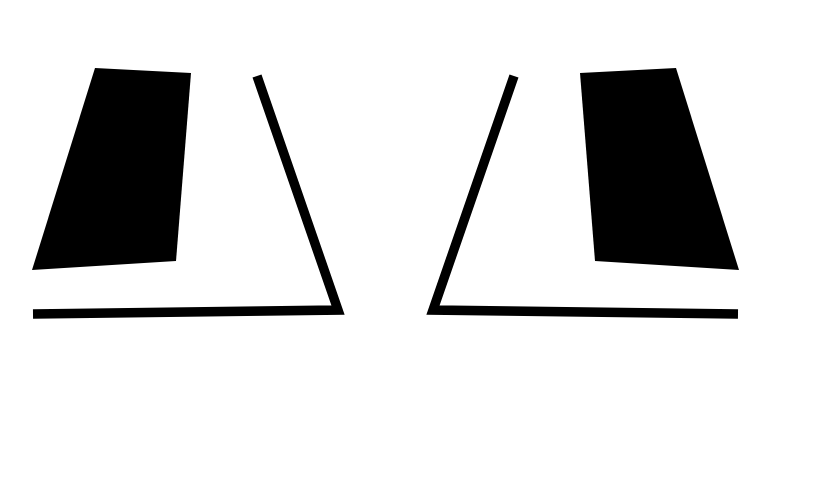
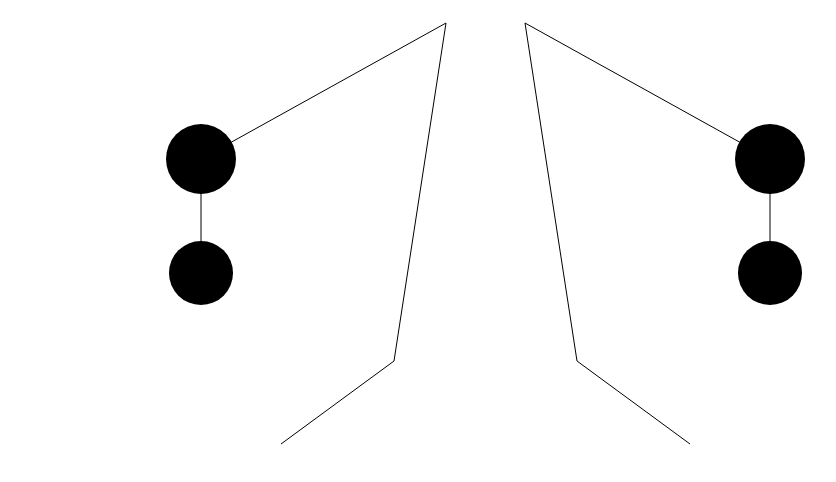
Before and after one commit to miloshcavitch/Canvas-Vector-Drawing-App, a plain HTML site: page renderTest.html in a window 1280 px wide. Shown: the whole page, without its empty margins (200-1036 px from the left). Drawn offline with Linux system fonts and the light colour scheme.

Commit message:
adds symmetry render for circles

```diff
--- a/renderTest.html
+++ b/renderTest.html
@@ -9,21 +9,22 @@
       var ctx = canvas.getContext('2d');
 
       var black = '#000000';
-      var pseudoSprite = {symmetryLine: 0, xCenter: 577.5, yCenter: 250, width: 306, height: 246, shapes: [
-      {symmetryBool: true, color: black, globalAlpha: 1, type: 'polygon',positions: [
+var pseudoSprite = {symmetryLine: 0, xCenter: 677.5, yCenter: 250, width: 245, height: 421, shapes: [
+{symmetryBool: true, color: black, globalAlpha: 1, type: 'polyline',lineWidth: 1, positions: [
 
-      {x: -1.1552287581699345, y: 0.04878048780487805},
-      {x: -0.9493464052287581, y: -0.7723577235772358},
-      {x: -0.6356209150326797, y: -0.7520325203252033},
-      {x: -0.684640522875817, y: 0.012195121951219513},
-      ]},
-      {symmetryBool: true, color: black, globalAlpha: 1, type: 'polyline',lineWidth: 9.5, positions: [
+{x: -1.1612244897959183, y: 0.035629453681710214},
+{x: -1.1612244897959183, y: -0.23515439429928742},
+{x: -0.16122448979591836, y: -0.5581947743467933},
+{x: -0.373469387755102, y: 0.24465558194774348},
+{x: -0.8346938775510204, y: 0.4418052256532066},
+]},
+{symmetryBool: true, color: black, globalAlpha: 1, type: 'circle',radius : 0.13067600484556835, positions: [
 
-      {x: -1.1519607843137254, y: 0.22764227642276422},
-      {x: -0.15522875816993464, y: 0.21138211382113822},
-      {x: -0.4199346405228758, y: -0.7398373983739838},
-      ]},
-      ]}
+{x: -1.1612244897959183, y: 0.035629453681710214}]},
+{symmetryBool: true, color: black, globalAlpha: 1, type: 'circle',radius : 0.14285714285714285, positions: [
+
+{x: -1.1612244897959183, y: -0.23515439429928742}]},
+]}
       var renderPseudoSprite = function(object, context){
         object.shapes.forEach(function(shape){
           switch (shape.type){
@@ -65,11 +66,21 @@
       }
       var renderCircle = function(object, context, shape){
         context.beginPath();
-        context.arc(object.xCenter + (shape.positions[0].x * object.width), object.yCenter + (object.width * shape.positions[0].y), (shape.radius * object.width), 0, Math.PI * 2);
+        context.arc(object.xCenter + (shape.positions[0].x * object.width), object.yCenter + (object.height * shape.positions[0].y), (shape.radius * object.width), 0, Math.PI * 2);
         context.fillStyle = shape.color;
         context.globalAlpha = shape.globalAlpha;
         context.fill()
         context.closePath();
+        if (shape.symmetryBool === true){
+          var flippedX = Math.abs(shape.positions[0].x - object.symmetryLine);
+          if (shape.positions[0].x > object.symmetryLine){
+            flippedX = flippedX * -1;
+          }
+          context.beginPath();
+          context.arc(object.xCenter + (flippedX * object.width), object.yCenter + (shape.positions[0].y * object.height), (shape.radius * object.width), 0, Math.PI * 2)
+          context.fill();
+          context.closePath();
+        }
       }
       var renderPolyline = function(object, context, shape){
         context.beginPath();
```
